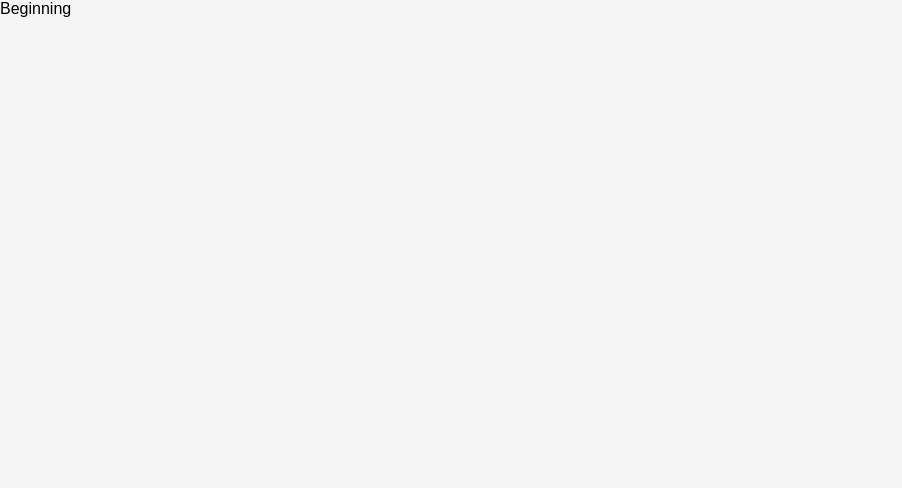
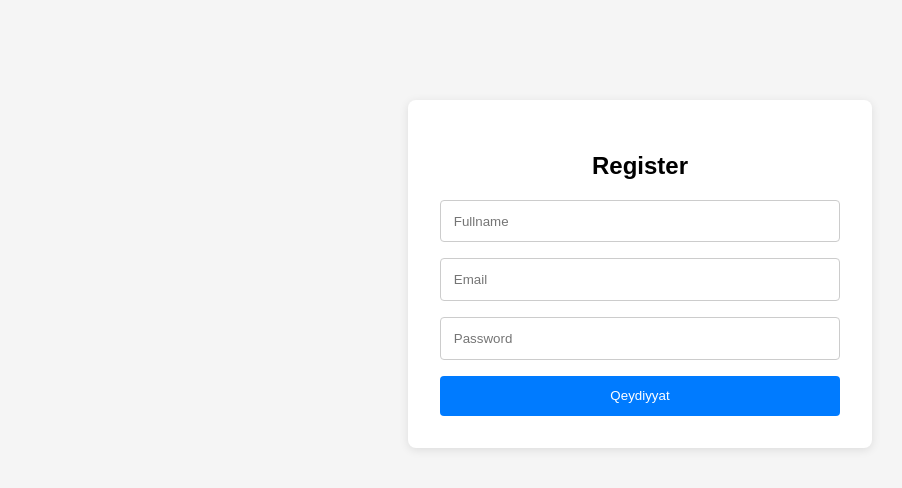
Before and after one commit to ramilvl/academia_frontend, a React (Vite) app in the folder academia-frontend/: page /register in a window 1280 px wide. Shown: the top 488 px of the page, without its empty margins (0-902 px from the left). Built offline with nearby package versions, Linux system fonts and the light colour scheme.

Commit message:
Adding Firebase & Login, Register page has been created

```diff
--- a/academia-frontend/package.json
+++ b/academia-frontend/package.json
@@ -10,6 +10,7 @@
     "preview": "vite preview"
   },
   "dependencies": {
+    "firebase": "^11.7.3",
     "react": "^19.1.0",
     "react-dom": "^19.1.0",
     "react-router-dom": "^7.6.0",
--- a/academia-frontend/src/App.tsx
+++ b/academia-frontend/src/App.tsx
@@ -1,11 +1,16 @@
+import { BrowserRouter, Routes, Route } from 'react-router-dom';
+import Login from './pages/Login';
+import Register from './pages/Register';
 
 function App() {
-
   return (
-    <>
-      <span>Beginning</span>
-    </>
-  )
+    <BrowserRouter>
+      <Routes>
+        <Route path="/login" element={<Login />} />
+        <Route path="/register" element={<Register />} />
+      </Routes>
+    </BrowserRouter>
+  );
 }
 
-export default App
+export default App;
--- /dev/null
+++ b/academia-frontend/src/firebase/config.ts
@@ -0,0 +1,14 @@
+import { initializeApp } from "firebase/app";
+import { getAuth } from "firebase/auth";
+
+const firebaseConfig = {
+  apiKey: "AIzaSyBvQ75Fovmb7ifAbzbpzCWYLOeRucV4vh8",
+  authDomain: "academia-f7014.firebaseapp.com",
+  projectId: "academia-f7014",
+  storageBucket: "academia-f7014.firebasestorage.app",
+  messagingSenderId: "142623566770",
+  appId: "1:142623566770:web:0e5d38007021d13c1752ab"
+};
+
+const app = initializeApp(firebaseConfig);
+export const auth = getAuth(app);
--- /dev/null
+++ b/academia-frontend/src/pages/Login.tsx
@@ -0,0 +1,41 @@
+import { useState } from 'react';
+import '../styles/Login.scss'
+import { signInWithEmailAndPassword } from 'firebase/auth';
+import {auth} from '../firebase/config'
+import { useNavigate } from 'react-router-dom';
+
+function Login(){
+    const navigate = useNavigate();
+
+    const [email, setEmail] = useState('');
+    const [password, setPassword] = useState('');
+    const [error, setError] = useState('');
+
+
+    async function handleLogin(e: React.FormEvent){
+        e.preventDefault();
+        setError("");
+
+        try{
+            await signInWithEmailAndPassword(auth, email, password)
+            navigate("/");
+        }
+        catch(err: any){
+            setError(err);
+        }
+    }
+
+    return(
+        <div className="auth-container">
+            <h2>Login</h2>
+            <form className="auth-form" onSubmit={handleLogin}>
+                <input type="email" placeholder="Email" value={email} onChange={(e)=>setEmail(e.target.value)} required />
+                <input type="password" placeholder="Password"  value={password} onChange={(e)=>setPassword(e.target.value)}  required />
+                {error && <p style={{color: 'red'}}>{error}</p>}
+                <button type="submit">Daxil ol</button>
+            </form>
+        </div>
+    )
+}
+
+export default Login;
--- /dev/null
+++ b/academia-frontend/src/pages/Register.tsx
@@ -0,0 +1,46 @@
+import { createUserWithEmailAndPassword, updateProfile } from 'firebase/auth';
+import '../styles/Login.scss'
+import {useState} from 'react'
+import {auth} from '../firebase/config'
+import { useNavigate } from 'react-router-dom';
+
+const Register = () => {
+    const navigate = useNavigate();
+
+    const [fullName, setFullName] = useState('');
+    const [email, setEmail] = useState('');
+    const [password, setPassword] = useState('');
+    const [error, setError] = useState('');
+
+
+    async function handleRegister(e: React.FormEvent){
+        e.preventDefault();
+        setError("");
+
+        try{
+            const userCredential = await createUserWithEmailAndPassword(auth, email, password);
+            updateProfile((await userCredential).user, {
+                displayName: fullName,
+            });
+            navigate("/login")
+        }
+        catch(err:any){
+            setError(err.message)
+        }
+    }
+
+    return (
+        <div className='auth-container'>
+            <h2>Register</h2>
+            <form className='auth-form' onSubmit={handleRegister}>
+                <input type="text" placeholder='Fullname' value={fullName} onChange={(e)=>setFullName(e.target.value)} required />
+                <input type="email" placeholder='Email' value={email} onChange={(e)=>setEmail(e.target.value)} required />
+                <input type="password" placeholder='Password' value={password} onChange={(e)=>setPassword(e.target.value)} required/>
+                {error && <p style={{color: "red"}}>{error}</p>}
+                <button type="submit">Qeydiyyat</button>
+            </form>
+        </div>
+    );
+};
+
+export default Register;
--- /dev/null
+++ b/academia-frontend/src/styles/Login.scss
@@ -0,0 +1,30 @@
+.auth-container {
+  max-width: 400px;
+  margin: 100px auto;
+  padding: 2rem;
+  background-color: white;
+  box-shadow: 0 2px 10px rgba(0, 0, 0, 0.1);
+  border-radius: 8px;
+  text-align: center;
+}
+
+.auth-form {
+  display: flex;
+  flex-direction: column;
+  gap: 1rem;
+}
+
+.auth-form input {
+  padding: 0.8rem;
+  border: 1px solid #ccc;
+  border-radius: 4px;
+}
+
+.auth-form button {
+  padding: 0.8rem;
+  background-color: #007bff;
+  color: white;
+  border: none;
+  border-radius: 4px;
+  cursor: pointer;
+}
```
Also changed, not shown: 1 other file (tests, documents, lock files or other folders).
